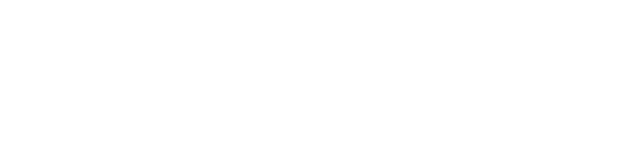
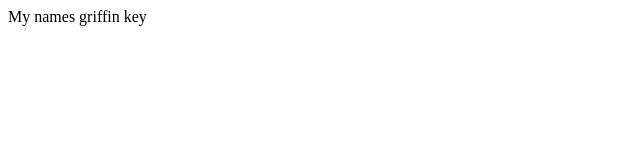
Before and after one commit to Griffin-Design/Griffin-Design-Retry.github.io, a plain HTML site: page Index.html in a window 1280 px wide. Shown: the whole page, without its empty margins (0-640 px from the left). Drawn offline with Linux system fonts and the light colour scheme.

Commit message:
Update Index.html

```diff
--- a/Index.html
+++ b/Index.html
@@ -6,5 +6,5 @@
     <meta name="viewport" content="width=device-width, initial-scale=1.0" />
     <title>Document</title>
   </head>
-  <body></body>
+  <body>My names griffin key</body>
 </html>
```
